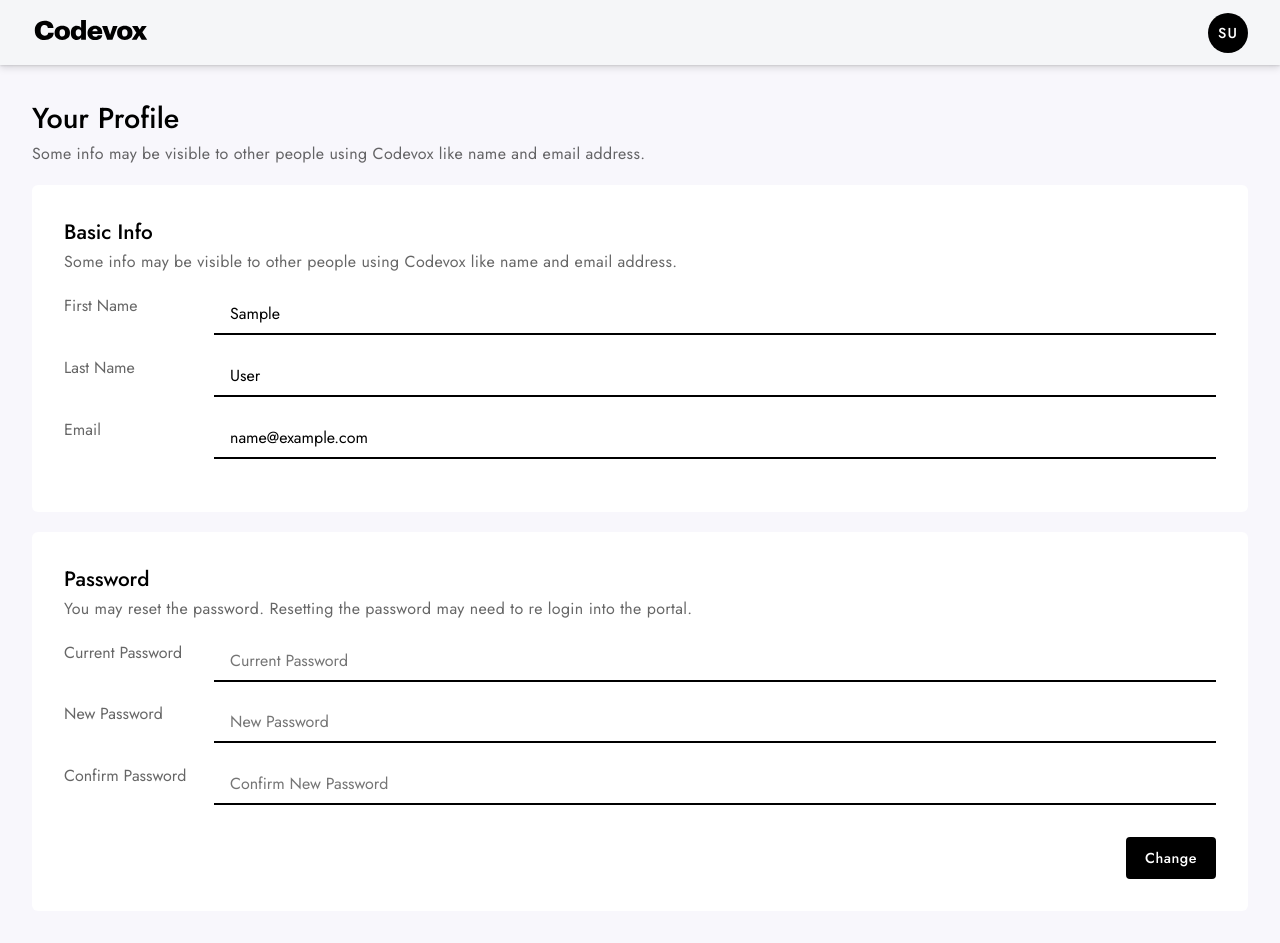
After one commit to aritra1999/Assignments, a Django app: page /dashboard/profile/ in a window 1280 px wide. The commit adds this page. Run offline with Django 3.2, Linux system fonts and the light colour scheme; the visitor is signed in with stand-in values (Sample User, id 1); some libraries are stand-ins or nearby versions.

Commit message:
Profile Page Added(Password Update Not Added)

```diff
--- a/dashboard/urls.py
+++ b/dashboard/urls.py
@@ -18,6 +18,7 @@ from .views import (
     remove_assignment,
     student_details,
     run,
+    profile_view,
 )
 
 urlpatterns = [
@@ -38,4 +39,5 @@ urlpatterns = [
     path('class/remove/<class_slug>', remove_class, name="removeClass"),
     path('assignment/remove/<class_slug>/<assignment_slug>', remove_assignment, name="removeAssignment"),
     path('student/<class_slug>/<student_email>', student_details, name='studentDetails'),
+    path('profile/', profile_view, name='profile'),
 ]
--- a/dashboard/views.py
+++ b/dashboard/views.py
@@ -10,7 +10,7 @@ from django.contrib import messages
 
 from accounts.models import Profile, Enrolled
 from assignment.models import Question
-from django.contrib.auth.models import User
+from django.contrib.auth.models import User, AbstractUser
 
 from assignment.models import Assignment, Class, Submission, BestSubmission, IO
 
@@ -529,3 +529,24 @@ def student_details(request, class_slug, student_email):
         return render(request, 'dashboard/studentDetails.html', context)
     else:
         return HttpResponse("Hello Student")
+
+
+@login_required
+def profile_view(request):
+    if request.method == "POST":
+        if request.POST.get('formName') == "nameChange":
+            newFirstName = request.POST.get('firstName')
+            newLastName = request.POST.get('lastName')
+            User.objects.filter(id=request.user.id).update(first_name=newFirstName, last_name=newLastName)
+        elif request.POST.get('formName') == "passwordChange":
+            currPass = request.POST.get('currPass')
+            newPass = request.POST.get('newPassword')
+            newPassCnf = request.POST.get('newPasswordRep')
+            if newPass == newPassCnf:
+                pass
+    user = request.user
+    context = {
+        'title': 'Profile',
+        'user': user,
+    }
+    return render(request, 'dashboard/profile.html', context)
--- /dev/null
+++ b/static/css/profile.css
@@ -0,0 +1,75 @@
+h1.profileHead{
+    color: var(--fontColor);
+    font-weight: 500;
+    font-size: 1.8rem;
+}
+p.profileTag{
+    color: var(--fontColorSub);
+    font-size: 1rem;
+    letter-spacing: 0.02rem;
+    margin-top: 0.2rem;
+}
+div.profileFormCont{
+    background-color: var(--tableBack);
+    padding: 2rem;
+    border-radius: 6px;
+    margin-top: 20px;
+}
+h2.profilePartHead{
+    color: var(--fontColor);
+    font-weight: 500;
+    font-size: 1.3rem;
+}
+p.profilePartTag{
+    color: var(--fontColorSub);
+    margin-top: 0.2rem;
+    font-size: 1rem;
+    letter-spacing: 0.02rem;
+}
+div.profileFormPartCont{
+    margin: 1.3rem 0;
+    width: 100%;
+}
+div.profileCta, div.PassCta{
+    display: none;
+    justify-content: flex-end;
+    margin-top: 2rem;
+}
+div.PassCta{
+    display: flex;
+}
+div.profileFormPartCont:last-child{
+    margin-bottom: 0;
+}
+div.profileFormPartCont label{
+    color: var(--fontColorSubTwo);
+    font-size: 1rem;
+    grid-template-columns: 150px auto;
+    display: grid;
+    vertical-align: middle;
+}
+input.profileForm{
+    padding: 0.5rem 1rem;
+    outline: none;
+    border: none;
+    font-family: "Jost", sans-serif;
+    font-size: 1rem;
+    border-bottom: 2px solid var(--primaryColor);
+    background: var(--tableBack);
+    color: var(--fontColor);
+}
+input.profileForm:disabled{
+    cursor: not-allowed;
+}
+button.profileCta{
+    padding: 0.5rem 1rem;
+    font-family: "Jost", sans-serif;
+    font-size: 0.9rem;
+    border: 3px solid var(--primaryColor);
+    border-radius: 4px;
+    cursor: pointer;
+    font-weight: 500;
+    letter-spacing: 0.03rem;
+    background-color: var(--primaryColor);
+    color: #fff;
+}
--- a/templates/accounts/signup.html
+++ b/templates/accounts/signup.html
@@ -42,7 +42,7 @@
                         </div>
                         <div class="part2">
                             <div class="inputField">
-                                <input type="text" aria-required="true" class="input rollNo" id="roll" name="roll" placeholder="Roll Number" required/>
+                                <input type="text" aria-required="true" class="input rollNo" id="roll" name="roll" placeholder="Roll Number"/>
                             </div>
                             <div class="inputField">
                                 <input type="email" aria-required="true" class="input" name="email" placeholder="Email Id" required/>
--- a/templates/base/base.html
+++ b/templates/base/base.html
@@ -13,7 +13,7 @@
     <link rel="stylesheet" href="{% static 'css/variables.css' %}">
     <link rel="preconnect" href="https://fonts.gstatic.com">
     <link rel="preconnect" href="https://fonts.gstatic.com">
-<link href="https://fonts.googleapis.com/css2?family=Jost:ital,wght@0,400;0,500;0,600;0,700;0,800;0,900;1,300&family=Montserrat:ital@1&display=swap" rel="stylesheet">
+    <link href="https://fonts.googleapis.com/css2?family=Jost:ital,wght@0,400;0,500;0,600;0,700;0,800;0,900;1,300&family=Montserrat:ital@1&display=swap" rel="stylesheet">
     <link rel="preconnect" href="https://fonts.gstatic.com">
     <link href="https://fonts.googleapis.com/css2?family=Jost:ital,wght@0,400;0,500;0,600;0,700;0,800;0,900;1,300&display=swap" rel="stylesheet">
     <link rel="preconnect" href="https://fonts.gstatic.com">
--- a/templates/base/dashnav.html
+++ b/templates/base/dashnav.html
@@ -58,7 +58,7 @@
         </div>
         <div class="popUpCta">
             <a href="{% url 'logout' %}" class="popUpLink logout">Logout</a>
-            <a href="#" class="popUpLink">Profile</a>
+            <a href="{% url 'profile' %}" class="popUpLink">Profile</a>
         </div>
     </div>
 </nav>
--- /dev/null
+++ b/templates/dashboard/profile.html
@@ -0,0 +1,96 @@
+{% extends 'base/base.html' %}
+{% load static %}
+{% block extraHead  %}
+    <link rel="stylesheet" href="{% static 'css/dash.css' %}">
+    <link rel="stylesheet" href="{% static 'css/assignments.css' %}">
+    <link rel="stylesheet" href="{% static 'css/questions.css' %}">
+    <link rel="stylesheet" href="{% static 'css/dashNav.css' %}">
+    <link rel="stylesheet" href="{% static 'css/classTeacher.css' %}">
+    <link rel="stylesheet" href="{% static 'css/profile.css' %}">
+    <script src="http://ajax.googleapis.com/ajax/libs/jquery/1.7.1/jquery.min.js" type="text/javascript"></script>
+{% endblock extraHead %}
+{% block content %}
+    {% include 'base/dashnav.html' %}
+    <div class="bodyCont">
+        <div class="insideCont">
+            <h1 class="profileHead">Your Profile</h1>
+            <p class="profileTag">Some info may be visible to other people using Codevox like name and email address.</p>
+            <div class="profileFormCont">
+                <h2 class="profilePartHead">Basic Info</h2>
+                <p class="profilePartTag">Some info may be visible to other people using Codevox like name and email address.</p>
+                <form action="" method="post">{% csrf_token %}
+                    <input type="text" hidden name="formName" value="nameChange">
+                    <div class="profileFormPartCont">
+                        <label for="firstName">First Name
+                            <input type="text" class="profileForm nameProf" name="firstName" value="{{ user.first_name }}">
+                        </label>
+                    </div>
+                    <div class="profileFormPartCont">
+                        <label for="lastName">Last Name
+                            <input type="text" class="profileForm nameProf" name="lastName" value="{{ user.last_name }}">
+                        </label>
+                    </div>
+                    <div class="profileFormPartCont">
+                        <label for="email">Email
+                            <input type="email" disabled class="profileForm nameProf" name="email" value="{{ user.email }}">
+                        </label>
+                    </div>
+                    <div class="profileFormPartCont profileCta">
+                        <button class="profileCta" type="submit">Submit</button>
+                    </div>
+                </form>
+            </div>
+            <div class="profileFormCont">
+                <h2 class="profilePartHead">Password</h2>
+                <p class="profilePartTag">You may reset the password. Resetting the password  may need to re login into the portal.</p>
+                <form action="" method="post">{% csrf_token %}
+                    <input type="text" hidden name="formName" value="passwordChange">
+                    <div class="profileFormPartCont">
+                        <label for="currPass">Current Password
+                            <input type="password" class="profileForm" name="currPass" placeholder="Current Password">
+                        </label>
+                    </div>
+                    <div class="profileFormPartCont">
+                        <label for="newPassword">New Password
+                            <input type="password" class="profileForm" name="newPassword" placeholder="New Password">
+                        </label>
+                    </div>
+                    <div class="profileFormPartCont">
+                        <label for="newPasswordRep">Confirm Password
+                            <input type="password" class="profileForm" name="newPasswordRep" placeholder="Confirm New Password">
+                        </label>
+                    </div>
+                    <div class="profileFormPartCont PassCta">
+                        <button class="profileCta" type="submit">Change</button>
+                    </div>
+                </form>
+            </div>
+        </div>
+    </div>
+{% endblock content %}
+{% block extraFoot %}
+    <script src="{% static 'js/navPop.js' %}"></script>
+    <script src="{% static 'js/colorChanger.js' %}"></script>
+    <script>
+        let $inputs = $('.nameProf');
+        $inputs.on('keyup change', function() {
+            let originalValue, currentValue
+            let dataChanged = $inputs.filter(function() {
+                if ($(this).is(':checkbox')) {
+                    originalValue = this.defaultChecked;
+                    currentValue = this.checked;
+                } else {
+                    originalValue = this.defaultValue;
+                    currentValue = this.value;
+                }
+                return originalValue !== currentValue;
+            }).length;
+
+            if (dataChanged === 0) {
+                $(".profileCta").css({"display": "none"})
+            } else {
+                $(".profileCta").css({"display": "flex"})
+            }
+        });
+    </script>
+{% endblock extraFoot %}
```
Also changed, not shown: Assignments/settings.py (+0 -13 lines), accounts/migrations/0001_initial.py (added), accounts/migrations/__init__.py (added).
